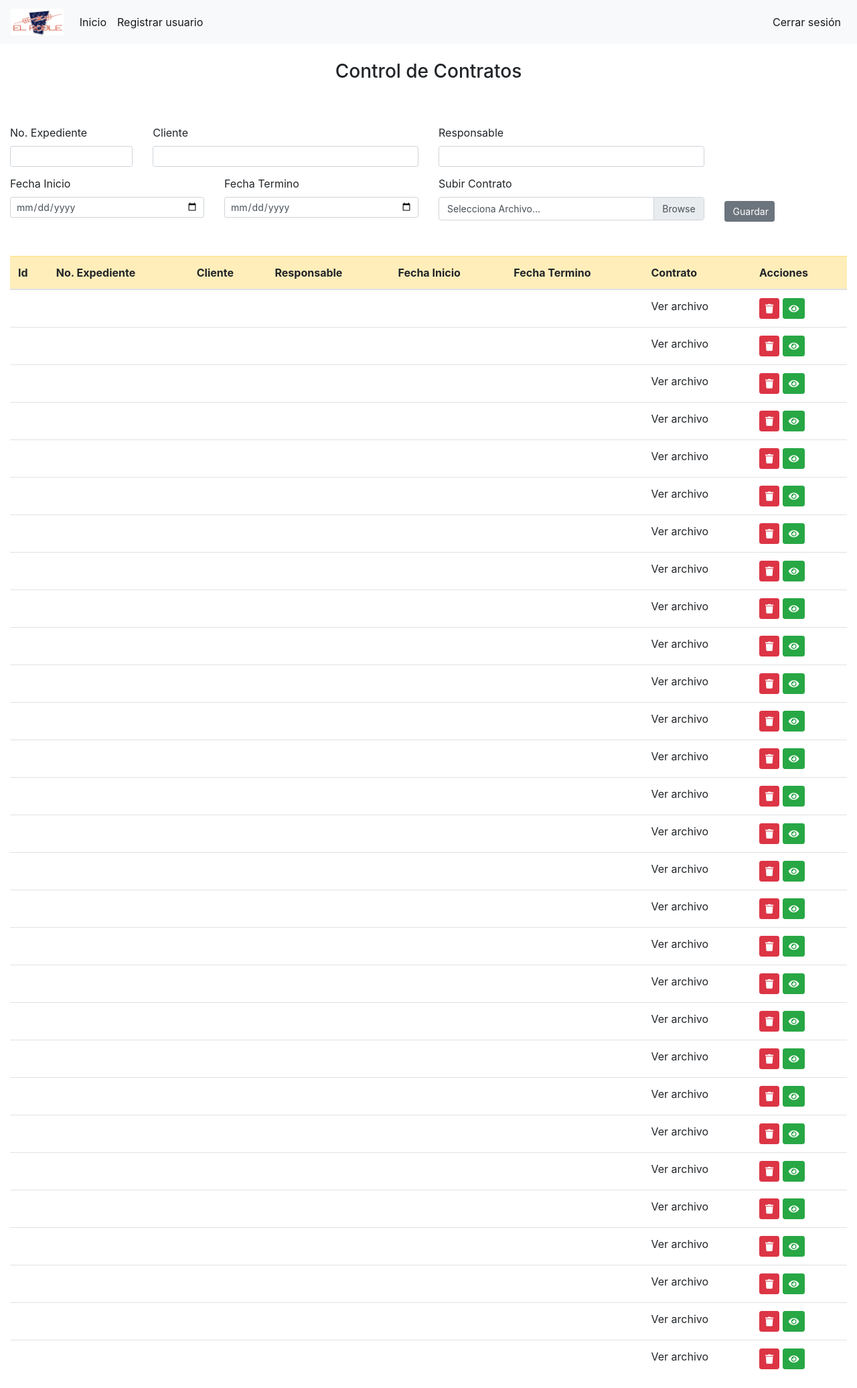
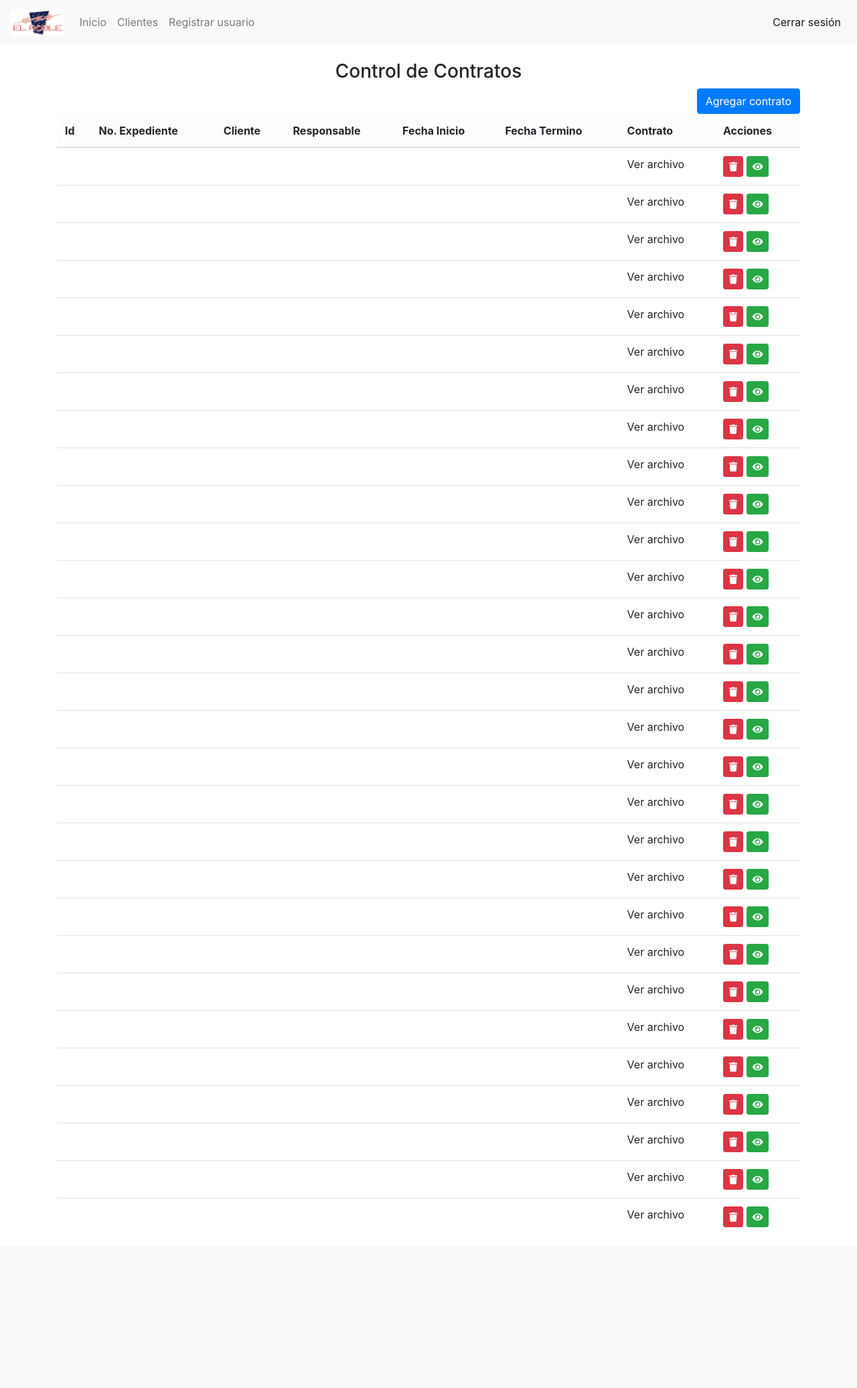
Before and after one commit to JovannyRch/contratos, a PHP site: page /contratos.php in a window 1280 px wide. Shown: the whole page at 67% size. After the commit the page ends 1832 px from the top, so only its background shows below. Run offline with PHP 8.4, Linux system fonts and the light colour scheme; the visitor is signed in with stand-in values (Sample User, id 1); some libraries are stand-ins or nearby versions.

Commit message:
Add clientes

```diff
--- a/api.php
+++ b/api.php
@@ -19,8 +19,20 @@ switch ($metodo) {
     case 'GET':
         switch ($ruta) {
             case 'contratos':
-                $res = $db->array("SELECT * from contratos");
+                $res = $db->array("SELECT c.*, clientes.nombre as cliente from contratos c natural join clientes");
                 responder($res);
+                break;
+
+            case 'clientes':
+                $clientes = $db->array("SELECT * from clientes");
+
+                foreach ($clientes as &$cliente) {
+                    $id_cliente = $cliente['id_cliente'];
+                    $total = $db->row("SELECT count(*) total from contratos where id_cliente = $id_cliente")['total'];
+                    $cliente['total_contratos'] = $total;
+                }
+
+                responder($clientes);
                 break;
             default:
                 responder("Recurso no encontrado con GET");
@@ -29,21 +41,20 @@ switch ($metodo) {
         break;
     case 'POST':
         switch ($ruta) {
-            case 'libros':
-                $titulo = $datos['titulo'];
-                $descripcion = $datos['descripcion'];
-                $last_id = $db->insert("INSERT INTO libros(titulo, descripcion) values('$titulo', '$descripcion')");
-                responder("Libro guardado");
+
+            case 'registrar_cliente':
+                $nombre = $datos['nombre'];
+                $last_id = $db->insert("INSERT INTO clientes(nombre) values('$nombre')");
+                responder("Cliente registrado");
                 break;
-
             case 'contratos':
                 $no_expediente = $datos['no_expediente'];
-                $cliente = $datos['cliente'];
+                $id_cliente = $datos['id_cliente'];
                 $responsable_ejecucion = $datos['responsable_ejecucion'];
                 $fecha_inicio = $datos['fecha_inicio'];
                 $fecha_termino = $datos['fecha_termino'];
                 $path = $datos['path'];
-                $last_id = $db->insert("INSERT INTO contratos(no_expediente, cliente, responsable_ejecucion, fecha_inicio, fecha_termino, path) values('$no_expediente', '$cliente', '$responsable_ejecucion', '$fecha_inicio', '$fecha_termino', '$path')");
+                $last_id = $db->insert("INSERT INTO contratos(no_expediente, id_cliente, responsable_ejecucion, fecha_inicio, fecha_termino, path) values('$no_expediente', '$id_cliente', '$responsable_ejecucion', '$fecha_inicio', '$fecha_termino', '$path')");
                 responder("datos guardados");
                 break;
 
@@ -64,6 +75,12 @@ switch ($metodo) {
                 $db->query("DELETE from anexos where id_anexos = $id");
                 responder("Anexo eliminado");
                 break;
+
+            case 'eliminar_cliente':
+                $id = $datos['id'];
+                $db->query("DELETE from clientes where id_cliente = $id");
+                responder("Cliente eliminado");
+                break;
             case 'get_anexos':
                 $id = $datos['id'];
                 responder($db->array("SELECT * from anexos where id_contrato = $id"));
--- a/contratos.php
+++ b/contratos.php
@@ -22,56 +22,19 @@ include_once($header);
     <div>
         <!-- Content -->
         <div id="content">
-            <div class="container-fluid mt-4" v-if="!esInvitado">
+            <div class="container mt-4" v-if="!esInvitado">
 
                 <h3>Control de Contratos</h3>
-                <form @submit.prevent="enviarDatos" enctype="multipart/form-data">
 
-                    <div class="row" style="margin-top:5%">
-                        <div class="col-2">
-                            <label for="noExpediente">No. Expediente</label>
-                            <input type="text" v-model="no_expediente" class="form-control form-control-sm" maxlength="40">
-                        </div>
-                        <div class="col-4">
-                            <label for="client">Cliente</label>
-                            <input type="text" v-model="cliente" class="form-control form-control-sm" maxlength="40">
-                        </div>
-                        <div class="col-4">
-                            <label for="responsable">Responsable</label>
-                            <input type="text" v-model="responsable_ejecucion" class="form-control form-control-sm" maxlength="40">
-                        </div>
-                    </div>
-
-                    <div class="row" style="margin-top:1%">
-                        <div class="col-3">
-                            <label for="noExpediente">Fecha Inicio</label>
-                            <input type="date" v-model="fecha_inicio" class="form-control form-control-sm" maxlength="40">
-                        </div>
-
-                        <div class="col-3">
-                            <label for="noExpediente">Fecha Termino</label>
-                            <input type="date" v-model="fecha_termino" class="form-control form-control-sm" maxlength="40">
-                        </div>
-
-                        <div class="col-4">
-                            <label for="subirContrato">Subir Contrato</label>
-                            <div class="custom-file form-control-sm">
-                                <input type="file" ref="file" class="custom-file-input" @change="onChangeFileUpload" id="customFile">
-                                <label class="custom-file-label" for="customFile">Selecciona Archivo...</label>
-                            </div>
-                        </div>
-
-                        <div class="col-2" style="margin-top:3%">
-                            <button type="submit" class="btn btn-sm btn-secondary"><i class="bi bi-save2"></i>&nbsp;Guardar</button>
-                        </div>
-                    </div>
-                </form>
-            </div>
-
-            <div class="container-fluid" style="margin-top:4%">
-                <table class="table">
+                <div class="alert alert-info" role="alert" v-if="clientes.length === 0" class="mt-4">
+                    <strong>No se han encontrado clientes, por favor registre clientes para poder crear contratos</strong>
+                </div>
+                <div style="display: flex; justify-content: flex-end; width: 100%;" v-if="clientes.length !== 0">
+                    <button class="btn btn-primary" data-toggle="modal" data-target="#modal-form" @click="initForm">Agregar contrato</button>
+                </div>
+                <table class="table" v-if="clientes.length > 0">
                     <thead>
-                        <tr class="table-warning">
+                        <tr class="table-light">
                             <th>Id</th>
                             <th>No. Expediente</th>
                             <th>Cliente</th>
@@ -103,7 +66,73 @@ include_once($header);
                         </tr>
                     </tbody>
                 </table>
+                <div class="modal fade" id="modal-form" tabindex="-1" role="dialog" aria-labelledby="exampleModalLabel" aria-hidden="true">
+                    <div class="modal-dialog" role="document">
+                        <div class="modal-content">
+                            <div class="modal-header">
+                                <h5 class="modal-title" id="exampleModalLabel">Agregar contrato</h5>
+                                <button type="button" class="close" data-dismiss="modal" aria-label="Close">
+                                    <span aria-hidden="true">&times;</span>
+                                </button>
+                            </div>
+                            <div class="modal-body">
+
+                                <form @submit.prevent="enviarDatos" id="form" enctype="multipart/form-data">
+
+
+                                    <div class="form-group">
+                                        <label for="numero_expediente">Número de Expediente</label>
+                                        <input required type="text" v-model="no_expediente" class="form-control" name="numero_expediente" id="numero_expediente" placeholder="Ingrese número de expediente">
+                                    </div>
+
+                                    <div class="form-group">
+                                        <label for="cliente">Cliente</label>
+                                        <select required class="form-control" v-model="id_cliente">
+                                            <option value="" disabled>Seleccione un cliente</option>
+                                            <option v-for="cliente in clientes" :value="cliente.id_cliente">{{cliente.nombre}}</option>
+                                        </select>
+                                    </div>
+
+                                    <div class="form-group">
+                                        <label for="responsable">Responsable</label>
+                                        <input required type="text" v-model="responsable_ejecucion" class="form-control" name="responsable" id="responsable" placeholder="Ingrese nombre del responsable">
+                                    </div>
+
+                                    <div class="form-group">
+                                        <label for="noExpediente">Fecha Inicio</label>
+                                        <input required type="date" v-model="fecha_inicio" class="form-control form-control-sm" maxlength="40">
+                                    </div>
+
+
+                                    <div class="form-group">
+                                        <label for="noExpediente">Fecha Termino</label>
+                                        <input required type="date" v-model="fecha_termino" class="form-control form-control-sm" maxlength="40">
+                                    </div>
+
+                                    <div class="alert alert-success" role="alert" v-if="file">
+                                        <strong>Archivo cargado correctamente</strong>
+                                    </div>
+                                    <div class="form-group" v-else>
+                                        <label for="subirContrato">Subir Contrato</label>
+                                        <div class="custom-file form-control-sm">
+                                            <input type="file" ref="file" class="custom-file-input" @change="onChangeFileUpload" id="customFile">
+                                            <label class="custom-file-label" for="customFile">Selecciona Archivo...</label>
+                                        </div>
+                                    </div>
+                                    <button id="form-submit-btn" type="submit" style="opacity: 0; width:0; height: 0;">as</button>
+                                </form>
+
+
+                            </div>
+                            <div class="modal-footer">
+                                <button type="button" class="btn btn-secondary" id="close-modal-btn" data-dismiss="modal">Close</button>
+                                <button type="button" class="btn btn-success" @click="submitForm">Guardar</button>
+                            </div>
+                        </div>
+                    </div>
+                </div>
             </div>
+
         </div>
     </div>
 </div>
@@ -136,26 +165,59 @@ include_once($header);
         el: '#app',
         data: {
             no_expediente: "",
-            cliente: "",
             responsable_ejecucion: "",
             fecha_inicio: "",
             fecha_termino: "",
-            file: '',
+            file: null,
             contratos: [],
-            esInvitado: "<?= $es_invitado ?>" === '1'
+            esInvitado: "<?= $es_invitado ?>" === '1',
+            id_cliente: '',
+            clientes: [],
         },
         created: function() {
             this.cargarDatos();
         },
         methods: {
+            submitForm() {
+                document.getElementById('form-submit-btn').click()
+            },
+
+            initForm: function() {
+                this.file = null;
+                this.no_expediente = '';
+                this.fecha_inicio = '';
+                this.fecha_termino = '';
+                this.id_cliente = '';
+            },
+
             enviarDatos: async function() {
+
+                if (!this.id_cliente || !this.fecha_termino || !this.fecha_inicio || !this.id_cliente) {
+                    Swal.fire(
+                        'Datos incompletos',
+                        'Ingrese los datos del contrato',
+                        'warning'
+                    )
+                    return;
+                }
+
+                if (this.file === null) {
+                    Swal.fire(
+                        'Datos incompletos',
+                        'Suba archivo del contrato',
+                        'warning'
+                    )
+                    return;
+                }
+
+
                 const respUploadFile = await subirArchivo(this.file);
                 const {
                     data
                 } = respUploadFile;
                 const response = await axios.post('api.php/contratos', {
                     no_expediente: this.no_expediente,
-                    cliente: this.cliente,
+                    id_cliente: this.id_cliente,
                     responsable_ejecucion: this.responsable_ejecucion,
                     fecha_inicio: this.fecha_inicio,
                     fecha_termino: this.fecha_termino,
@@ -172,13 +234,14 @@ include_once($header);
                     'El contrato se ha guardado con éxito',
                     'success'
                 )
+                document.getElementById('close-modal-btn').click();
             },
             onChangeFileUpload: async function() {
                 this.file = this.$refs.file.files[0];
-                console.log("File", this.file);
             },
             cargarDatos: async function() {
                 const response = await axios("api.php/contratos");
+                await this.fetchClientes();
                 this.contratos = response.data;
             },
             eliminar: async function(contrato) {
@@ -190,7 +253,11 @@ include_once($header);
                     });
                     this.cargarDatos();
                 }
-            }
+            },
+            fetchClientes: async function() {
+                const response = await axios("api.php/clientes");
+                this.clientes = response.data;
+            },
         },
 
 
--- a/headers/header_admin.php
+++ b/headers/header_admin.php
@@ -25,10 +25,13 @@
         </button>
         <div class="collapse navbar-collapse" id="collapsibleNavId">
             <ul class="navbar-nav mr-auto mt-2 mt-lg-0">
-                <li class="nav-item active">
+                <li class="nav-item ">
                     <a class="nav-link" href="contratos.php">Inicio</a>
                 </li>
-                <li class="nav-item active">
+                <li class="nav-item ">
+                    <a class="nav-link" href="clientes.php">Clientes</a>
+                </li>
+                <li class="nav-item ">
                     <a class="nav-link" href="registrar_usuario.php">Registrar usuario</a>
                 </li>
             </ul>
--- a/index.php
+++ b/index.php
@@ -8,7 +8,6 @@ session_start();
 if (sizeof($_SESSION) > 0) {
     header("Location: logout.php");
 }
-
 
 $db = new Db();
 $mensaje = null;
```
Also changed, not shown: clientes.php (added, +134 -0 lines), contrato.php (+3 -4 lines), database.sql (+8 -2 lines), ejemplo.php (deleted, +0 -31 lines), libros.php (deleted, +0 -55 lines).
